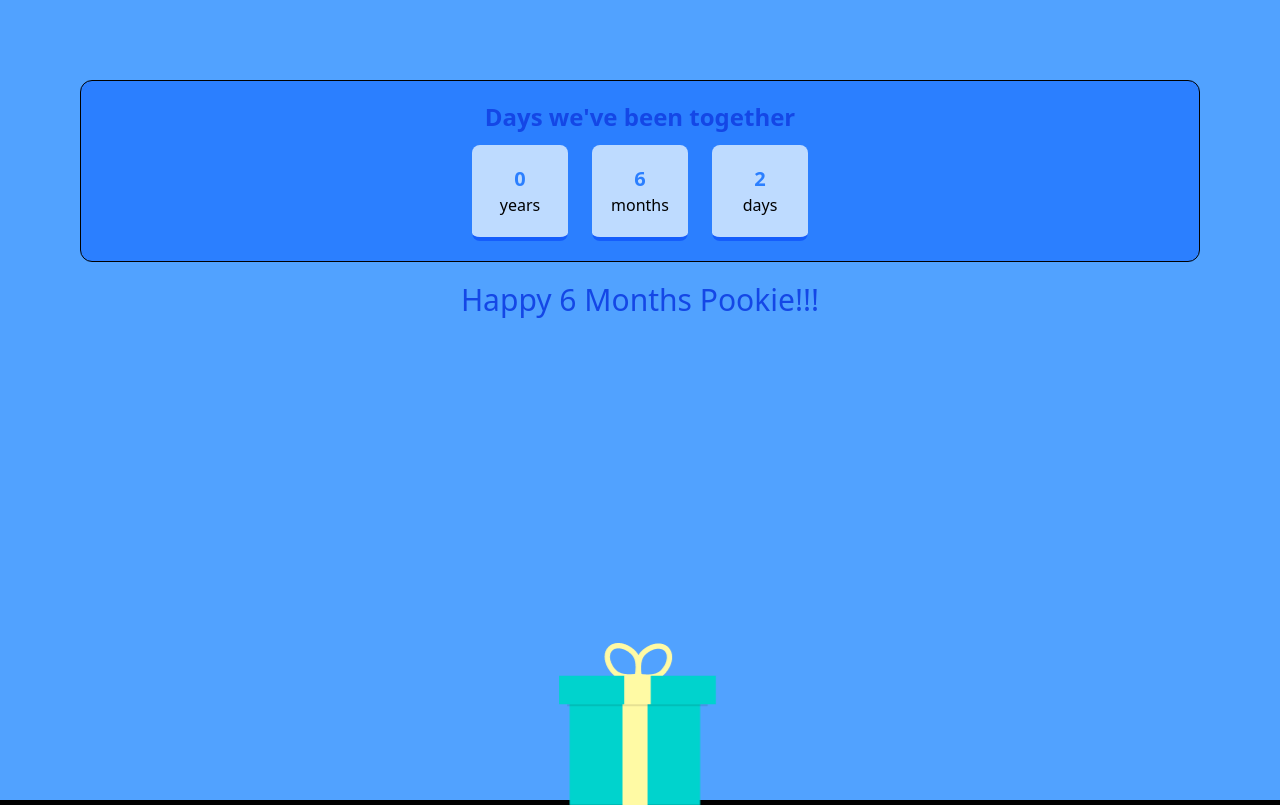
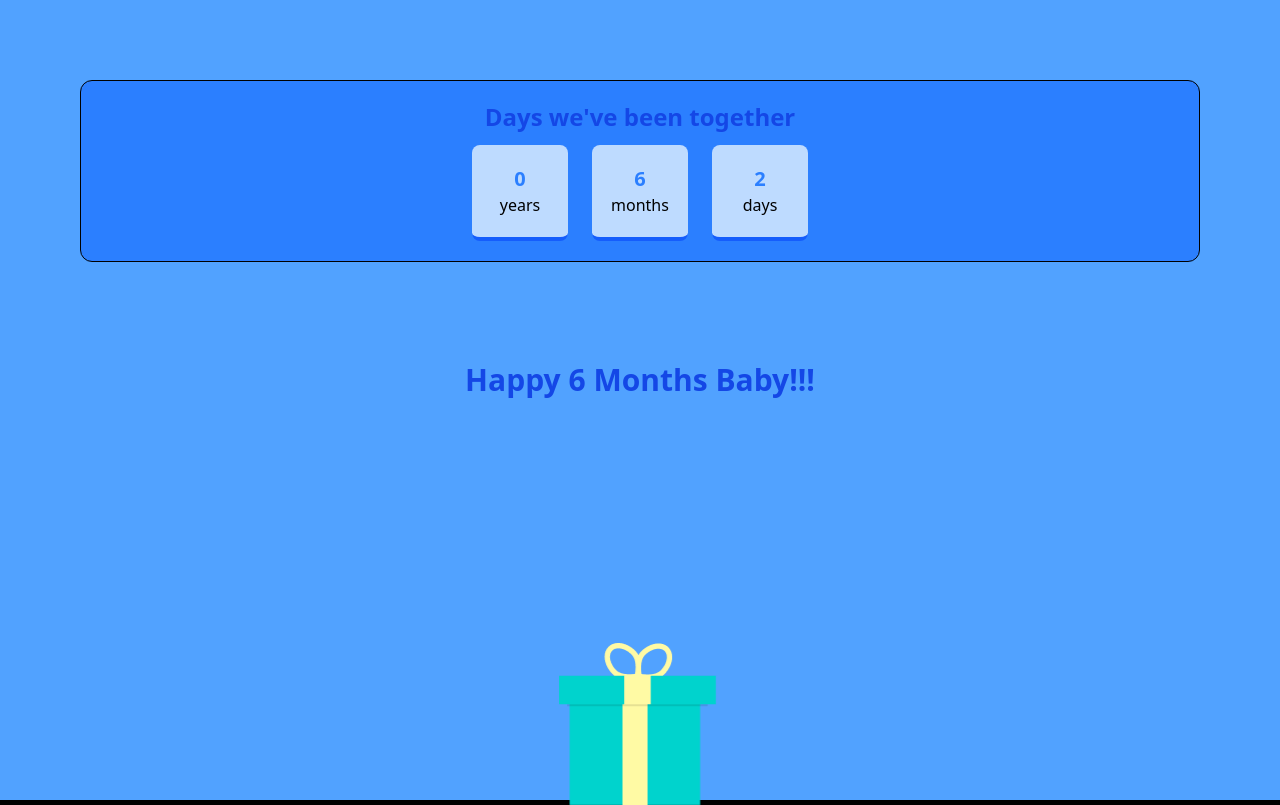
Before and after one commit to NE1NN/us, a React (Vite) app: page / in a window 1280 px wide. Built offline with nearby package versions, Linux system fonts and the light colour scheme.

Commit message:
add text

```diff
--- a/src/pages/Home/Home.tsx
+++ b/src/pages/Home/Home.tsx
@@ -12,7 +12,9 @@ export default function Home() {
         <Countdown />
       </Block>
 
-      <div className="justify-center text-center text-3xl text-blue-700">Happy 6 Months Pookie!!!</div>
+      <div className="justify-center text-center text-3xl text-blue-700 font-bold mt-20">
+        Happy 6 Months Baby!!!
+      </div>
       <GiftBox />
     </div>
   );
```
